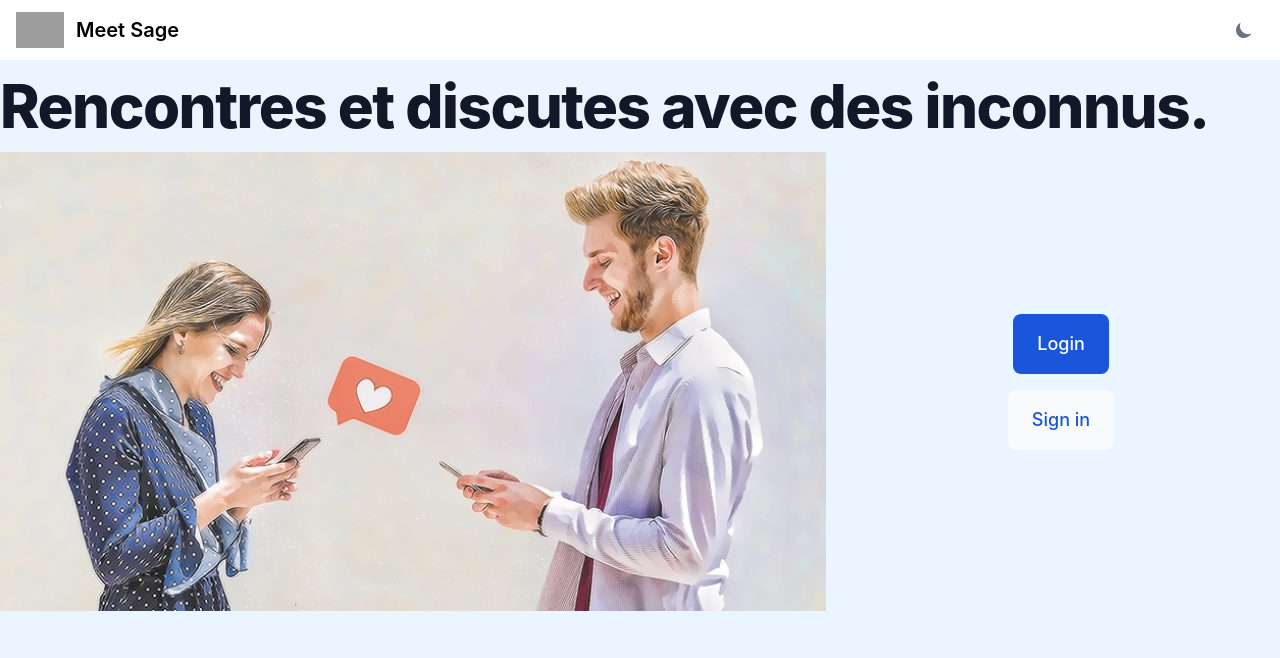
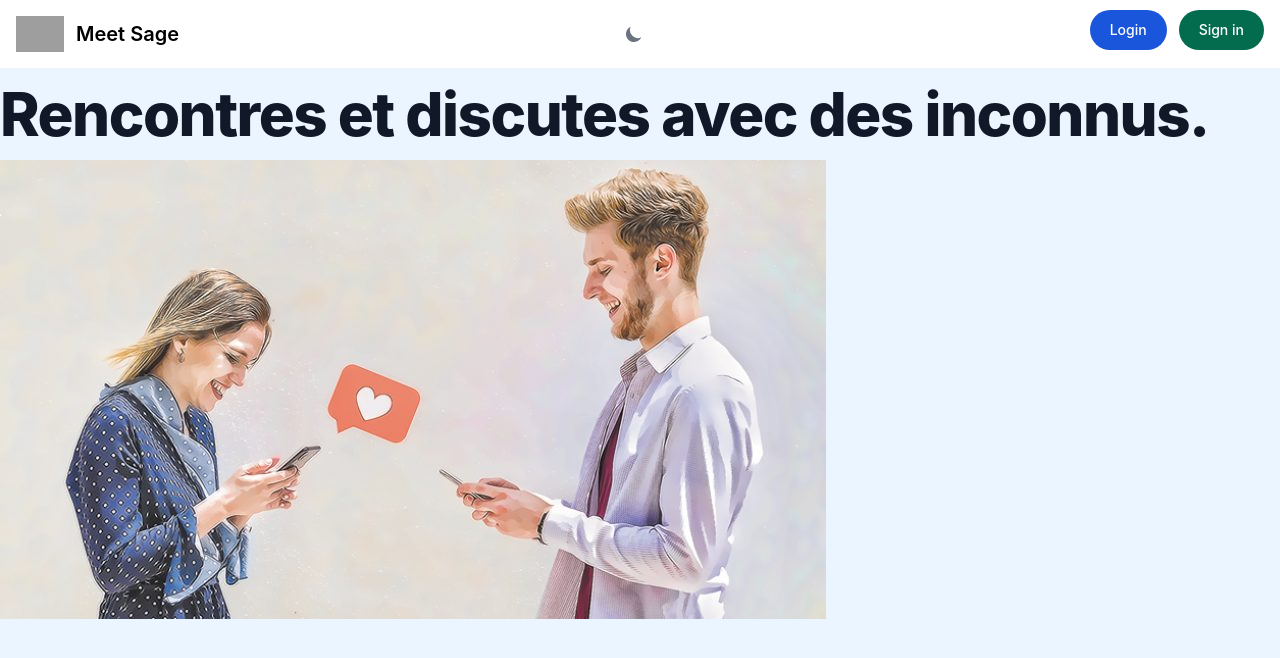
Before and after one commit to RonangLeSang/PROJET_INFO834, a Django app: page / in a window 1280 px wide. Shown: the top 658 px of the page. Run offline with Django 5.2, Linux system fonts and the light colour scheme; some libraries are stand-ins or nearby versions; grey boxes are pictures that could not be loaded.

Commit message:
navbar icon login sign in

```diff
--- a/mysite/templates/_base.html
+++ b/mysite/templates/_base.html
@@ -32,15 +32,15 @@
                 <img src="https://flowbite.com/docs/images/logo.svg" class="mr-3 h-6 sm:h-9" alt="Flowbite Logo" />
                 <span class="self-center text-xl font-semibold whitespace-nowrap dark:text-white">Meet Sage</span>
             </a>
+            {% block navbar %}
+            {% endblock navbar %}
             <button id="theme-toggle" type="button" class="text-gray-500 dark:text-gray-400 hover:bg-gray-100 dark:hover:bg-gray-700 focus:outline-none focus:ring-4 focus:ring-gray-200 dark:focus:ring-gray-700 rounded-lg text-sm p-2.5">
               <svg id="theme-toggle-dark-icon" class="hidden w-5 h-5" fill="currentColor" viewBox="0 0 20 20" xmlns="http://www.w3.org/2000/svg"><path d="M17.293 13.293A8 8 0 016.707 2.707a8.001 8.001 0 1010.586 10.586z"></path></svg>
               <svg id="theme-toggle-light-icon" class="hidden w-5 h-5" fill="currentColor" viewBox="0 0 20 20" xmlns="http://www.w3.org/2000/svg"><path d="M10 2a1 1 0 011 1v1a1 1 0 11-2 0V3a1 1 0 011-1zm4 8a4 4 0 11-8 0 4 4 0 018 0zm-.464 4.95l.707.707a1 1 0 001.414-1.414l-.707-.707a1 1 0 00-1.414 1.414zm2.12-10.607a1 1 0 010 1.414l-.706.707a1 1 0 11-1.414-1.414l.707-.707a1 1 0 011.414 0zM17 11a1 1 0 100-2h-1a1 1 0 100 2h1zm-7 4a1 1 0 011 1v1a1 1 0 11-2 0v-1a1 1 0 011-1zM5.05 6.464A1 1 0 106.465 5.05l-.708-.707a1 1 0 00-1.414 1.414l.707.707zm1.414 8.486l-.707.707a1 1 0 01-1.414-1.414l.707-.707a1 1 0 011.414 1.414zM4 11a1 1 0 100-2H3a1 1 0 000 2h1z" fill-rule="evenodd" clip-rule="evenodd"></path></svg>
           </button>
         </div>
-
-
     </nav>
-</header>
+  </header>
   <div class="container mx-auto mt-4">
       {% block content %}
       {% endblock content %}
--- a/mysite/templates/index.html
+++ b/mysite/templates/index.html
@@ -1,15 +1,18 @@
 {% extends "_base.html" %}
 {% load static %}
+
+{%block navbar%}
+    <div class="flex md:order-2 space-x-3 md:space-x-0 rtl:space-x-reverse">
+        <button type="button" class="text-white bg-blue-700 hover:bg-blue-800 focus:outline-none focus:ring-4 focus:ring-blue-300 font-medium rounded-full text-sm px-5 py-2.5 text-center me-2 mb-2 dark:bg-blue-600 dark:hover:bg-blue-700 dark:focus:ring-blue-800"> Login </button>
+        <button type="button" class="text-white bg-green-700 hover:bg-green-800 focus:outline-none focus:ring-4 focus:ring-green-300 font-medium rounded-full text-sm px-5 py-2.5 text-center me-2 mb-2 dark:bg-green-600 dark:hover:bg-green-700 dark:focus:ring-green-800"> Sign in </button>
+    </div>
+{% endblock %}
 
 {% block content %}
 <div class="flex flex-wrap justify-between items-center mx-auto max-w-screen-xl">
 <h1 class="mb-4 text-4xl font-extrabold leading-none tracking-tight text-gray-900 md:text-5xl lg:text-6xl dark:text-white">Rencontres et discutes avec des inconnus.</h1>
 <div class="flex items-center w-full space-x-4">
     <img src="{% static 'images/happyChat.jpg' %}" class="float-left">
-    <div class="flex flex-col items-center justify-center w-full">
-        <button type="button" class="px-6 py-4 text-lg font-medium text-white bg-blue-700 hover:bg-blue-800 focus:ring-4 focus:outline-none focus:ring-blue-300 rounded-lg text-center dark:bg-blue-600 dark:hover:bg-blue-700 dark:focus:ring-blue-800 mb-4">Login</button>
-        <button type="button" class="px-6 py-4 text-lg font-medium text-blue-700 bg-gray-50 hover:bg-blue-800 hover:text-white focus:ring-4 focus:outline-none focus:ring-blue-300 rounded-lg text-center dark:bg-gray-50 dark:hover:bg-blue-800 dark:hover:text-white dark:focus:ring-blue-800">Sign in</button>
-    </div>
 </div>
 </div>
 {% endblock %}
```
